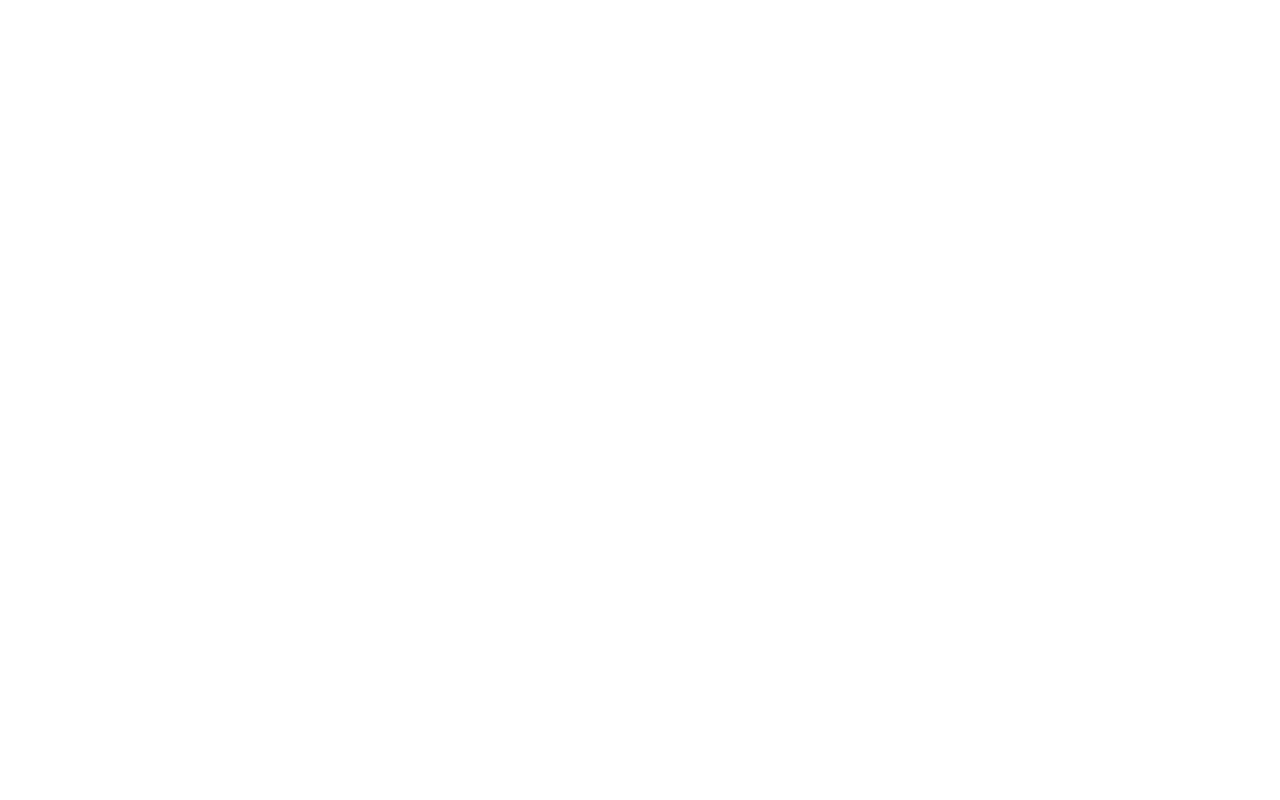
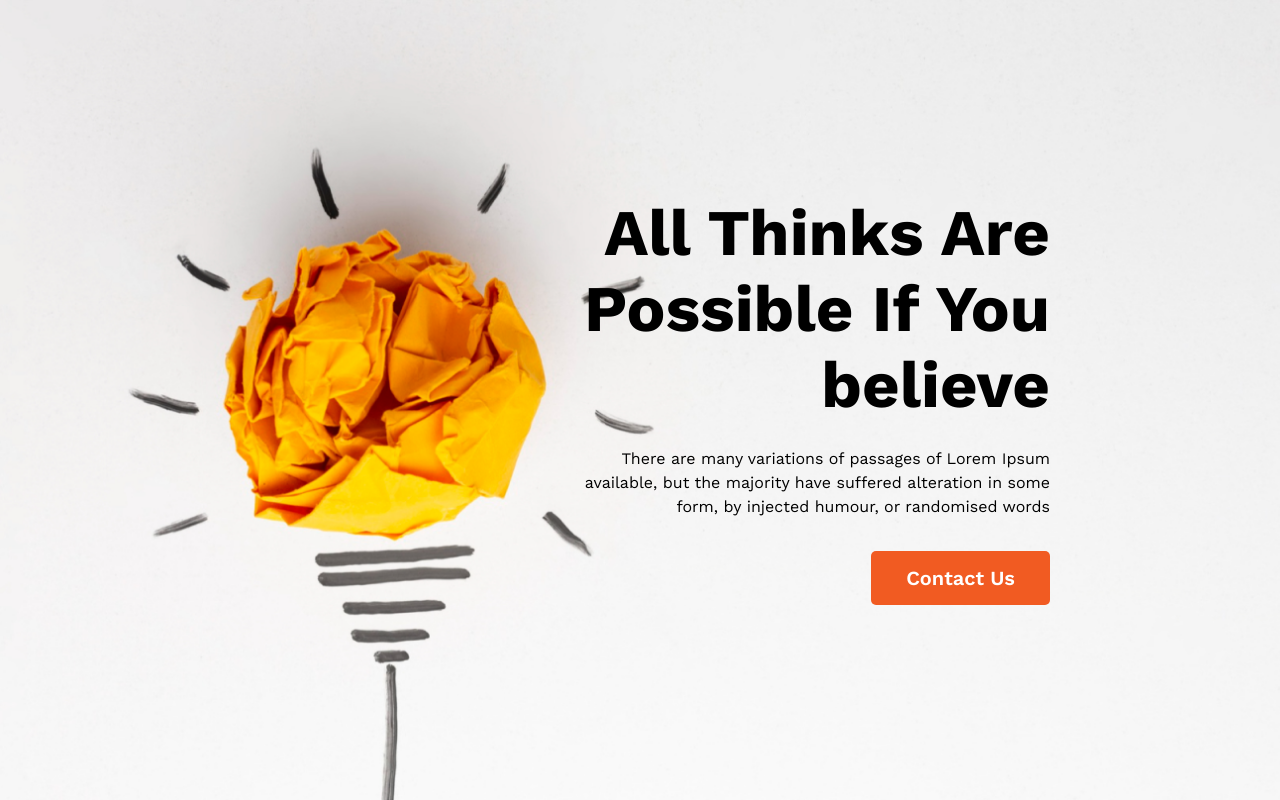
Before and after one commit to SAHIDUL-ISLAM/new-year-new-me, a plain HTML site: page index.html in a window 1280 px wide. Drawn offline with nearby package versions, Linux system fonts and the light colour scheme.

Commit message:
add header section, where background img, h1 tag, paragraph and one button

```diff
--- a/index.html
+++ b/index.html
@@ -4,8 +4,20 @@
     <meta charset="UTF-8">
     <meta name="viewport" content="width=device-width, initial-scale=1.0">
     <title>New Year Simple Page</title>
+    <link rel="stylesheet" href="style.css">
+    <link rel="preconnect" href="https://fonts.googleapis.com">
+    <link rel="preconnect" href="https://fonts.gstatic.com" crossorigin>
+    <link href="https://fonts.googleapis.com/css2?family=Work+Sans:ital,wght@0,100..900;1,100..900&display=swap" rel="stylesheet">
 </head>
 <body>
-
+        <header>
+            <section class="container">
+                <div class="main">
+                    <h1>All Thinks Are Possible If You believe</h1>
+                    <p>There are many variations of passages of Lorem Ipsum available, but the majority have suffered alteration in some form, by injected humour, or randomised words</p>
+                    <a href="#"><button>Contact Us</button></a>
+                </div>
+            </section>
+        </header>
 </body>
 </html>
--- /dev/null
+++ b/style.css
@@ -0,0 +1,37 @@
+*{
+    margin: 0px;
+    padding: 0px;
+    font-family: "Work Sans", sans-serif;
+}
+header{
+    background-image: url(images/banner/banner1.png);
+    background-repeat: no-repeat;
+    background-size: cover;
+    height: 100vh;
+    display: flex;
+    justify-content:end;
+    align-items:center;
+}
+header .container{
+    text-align: right;
+    max-width: 500px;
+    padding-right: 230px;
+}
+header .container .main h1{
+    font-size: 65px;
+    font-weight: bold;
+}
+header .container .main p{
+    margin-top: 24px;
+    line-height: 24px;
+}
+header .container .main button{
+    margin-top: 32px;
+    padding: 15px 35px;
+    border: none;
+    border-radius: 5px;
+    background-color: #F15B22;
+    color: white;
+    font-size: 20px;
+    font-weight: 600;
+}
```
